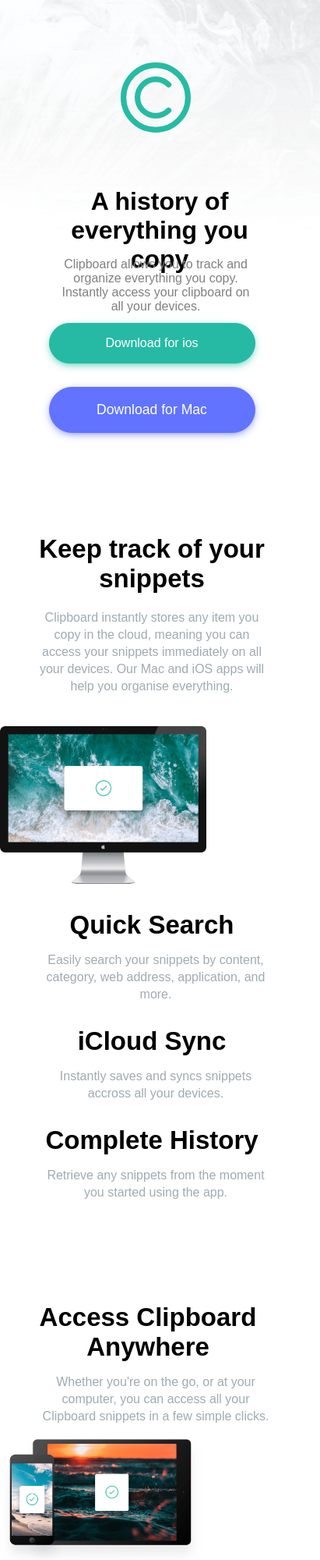
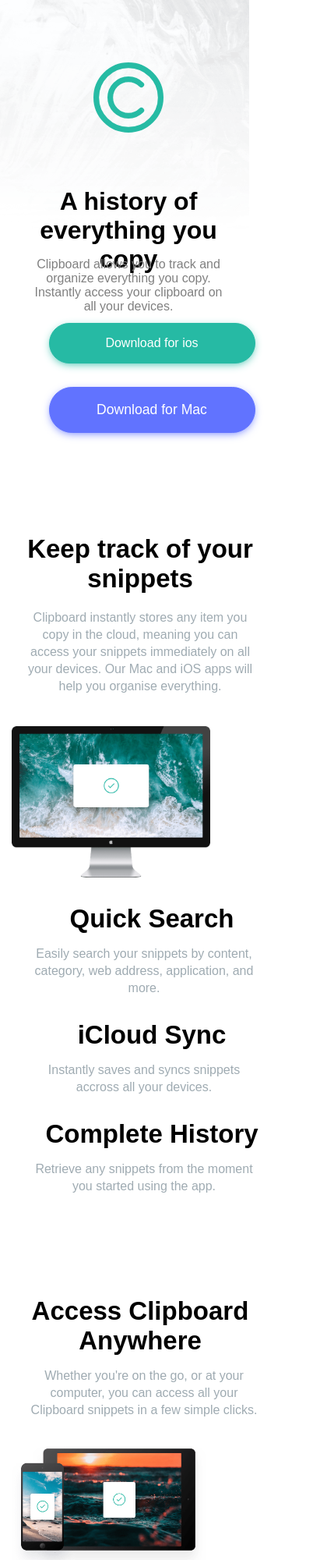
Before and after one commit to irshadali97/intermediate, a plain HTML site: page index.html in a window 390 px wide. Shown: the top 2000 px of the page at 78% size, 411 px wide, since content can reach past the window. Drawn offline with Linux system fonts and the light colour scheme; a web font is replaced by a local one.

Commit message:
fifth commit

```diff
--- a/index.html
+++ b/index.html
@@ -10,7 +10,7 @@
 <body>
     <header>
    <div class="bg">
-       <img src="bg-header-mobile.png" alt="" width="411px" height="300px" class="mobile">
+       <img src="bg-header-mobile.png" alt="" width="320px" height="300px" class="mobile">
        <img src="bg-header-desktop.png" alt="" width="100%" height="300px" class="desktop">
     <div >
         <img src="logo.svg" alt="C-logo" width="90px" height="90px" class="logo">
@@ -32,7 +32,7 @@
     </div>
     <div class="centre">
         <div class="computer-img">
-            <img src="image-computer.png" alt="" width="265px" class="mobile">
+            <img src="image-computer.png" alt="" width="255px" class="mobile">
             <img src="image-computer.png" alt="" width="550px" height="460px" class="desktop">
         </div>
         <div class="right-top">
@@ -56,7 +56,7 @@
         <p>Whether you're on the go, or at your computer, you can access all your Clipboard snippets in a few simple clicks.</p>
     </div>
     <div class="device">
-        <img src="image-devices.png" alt="" width="260px" class="mobile">
+        <img src="image-devices.png" alt="" width="250px" class="mobile">
         <img src="image-devices.png" alt="" width="650px" height="400" class="desktop">
     </div>
     </div>
--- a/styles.css
+++ b/styles.css
@@ -18,14 +18,14 @@ body {
 .logo {
 
     position: absolute;
-    left: 155px;
+    left: 120px;
     top: 80px;
 
 }
 .bg h1 {
    position: absolute;
    top: 240px;
-   left: 75px;
+   left: 35px;
    text-align: center;
    max-width: 260px;
 font-size: 32px;
@@ -33,7 +33,7 @@ font-size: 32px;
 }
 .bg p {
     position: absolute;
-    left: 70px;
+    left: 35px;
     top: 330px;
     max-width: 260px;
     text-align: center;
@@ -69,7 +69,7 @@ box-shadow: 0px 3px 12px -3px hsl(171, 66%, 44%);
 }
 .ktys h1 {
     margin-top: 210px;
-    margin-left: 50px;
+    margin-left: 35px;
     max-width: 290px;
     font-weight: 600;
     font-size: 33px;
@@ -79,7 +79,7 @@ box-shadow: 0px 3px 12px -3px hsl(171, 66%, 44%);
 .ktys p {
     text-align: center;
     margin-top: 20px;
-    margin-left: 50px;
+    margin-left: 35px;
     max-width: 290px;
     color: hsl(201, 11%, 66%);
     line-height: 22px;
@@ -87,7 +87,7 @@ box-shadow: 0px 3px 12px -3px hsl(171, 66%, 44%);
 .computer-img {
 
     margin-top: 40px;
-    margin-left: auto;
+    margin-left: 15px;
 }
 .right-top h1 {
     text-align: center;
@@ -101,13 +101,13 @@ box-shadow: 0px 3px 12px -3px hsl(171, 66%, 44%);
     color: hsl(201, 11%, 66%);
     max-width: 300px;
     margin-top: 15px;
-    margin-left: 50px;
+    margin-left: 35px;
     line-height: 22px;
 
 }
 .anywhere h1 {
     margin-top: 130px;
-    margin-left: 45px;
+    margin-left: 35px;
     text-align: center;
     max-width: 290px;
     font-weight: 600;
@@ -115,19 +115,20 @@ box-shadow: 0px 3px 12px -3px hsl(171, 66%, 44%);
 }
 .anywhere p {
     margin: 15px;
-    margin-left: 50px;
+    margin-left: 35px;
     text-align: center;
     color: hsl(201, 11%, 66%);
     max-width: 300px;
     line-height: 22px;
 }
 .device {
-    margin-top: 35px auto;
+    margin-top: 35px;
+    margin-left: 15px;
 
 }
 .workflow h1 {
     margin-top: 80px;
-    margin-left: 45px;
+    margin-left: 35px;
     text-align: center;
     max-width: 290px;
     font-weight: 600;
@@ -135,7 +136,7 @@ box-shadow: 0px 3px 12px -3px hsl(171, 66%, 44%);
 }
 .workflow p {
     margin: 15px;
-    margin-left: 50px;
+    margin-left: 35px;
     text-align: center;
     color: hsl(201, 11%, 66%);
     max-width: 300px;
@@ -148,7 +149,7 @@ box-shadow: 0px 3px 12px -3px hsl(171, 66%, 44%);
 }
 .features h1 {
     margin-top: 20px;
-    margin-left: 60px;
+    margin-left: 35px;
     text-align: center;
     max-width: 290px;
     font-weight: 600;
@@ -157,7 +158,7 @@ box-shadow: 0px 3px 12px -3px hsl(171, 66%, 44%);
 }
 .features p {
     margin-top: 20px;
-    margin-left: 50px;
+    margin-left: 35px;
     text-align: center;
     color: hsl(201, 11%, 66%);
     max-width: 300px;
@@ -178,7 +179,7 @@ box-shadow: 0px 3px 12px -3px hsl(171, 66%, 44%);
 }
 .lastContainer h1 {
     margin-top: 20px;
-    margin-left: 60px;
+    margin-left: 35px;
     text-align: center;
     max-width: 290px;
     font-weight: 600;
@@ -186,7 +187,7 @@ box-shadow: 0px 3px 12px -3px hsl(171, 66%, 44%);
 }
 .lastContainer p {
     margin-top: 20px;
-    margin-left: 50px;
+    margin-left: 35px;
     text-align: center;
     color: hsl(201, 11%, 66%);
     max-width: 300px;
```
